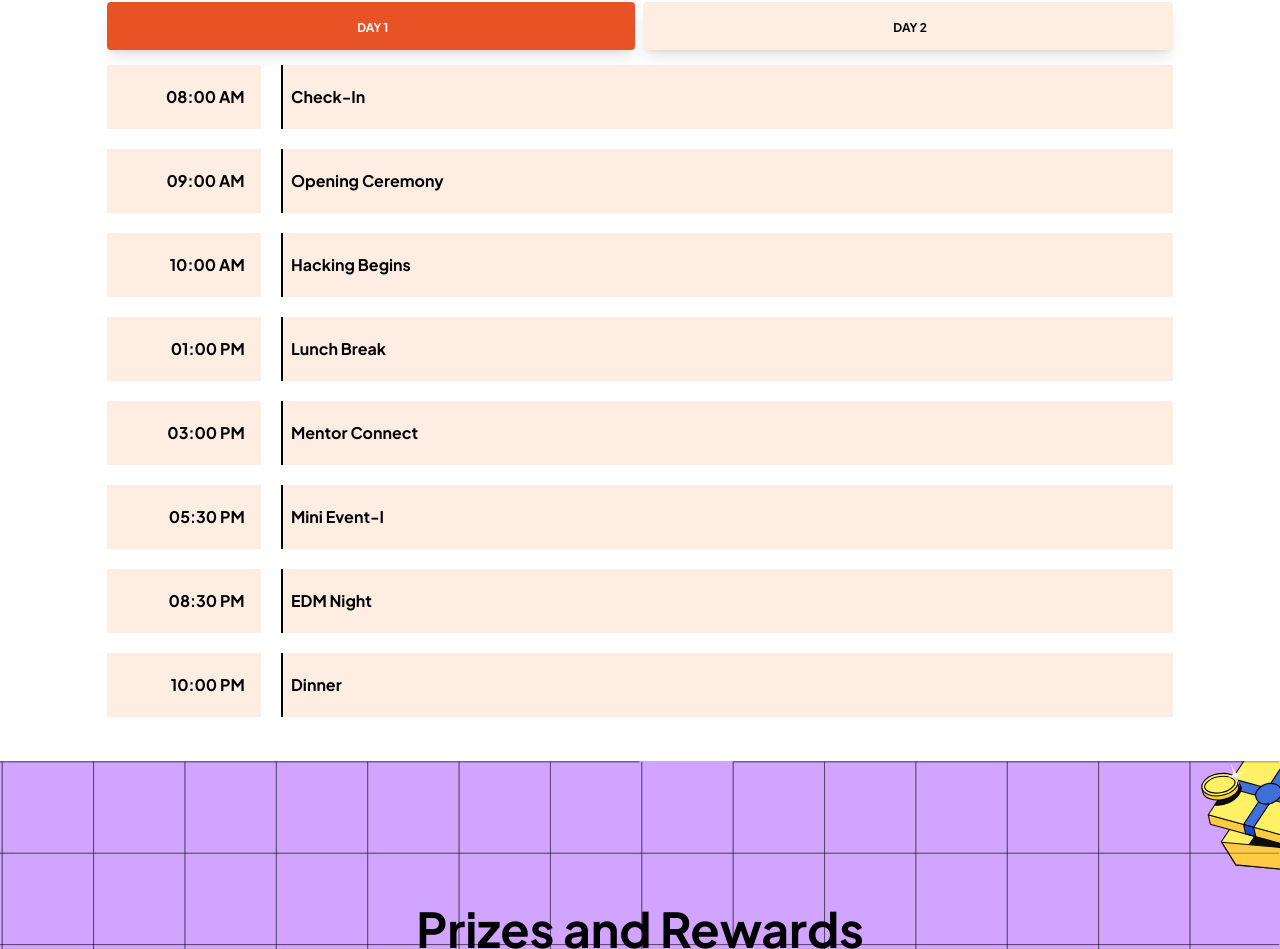
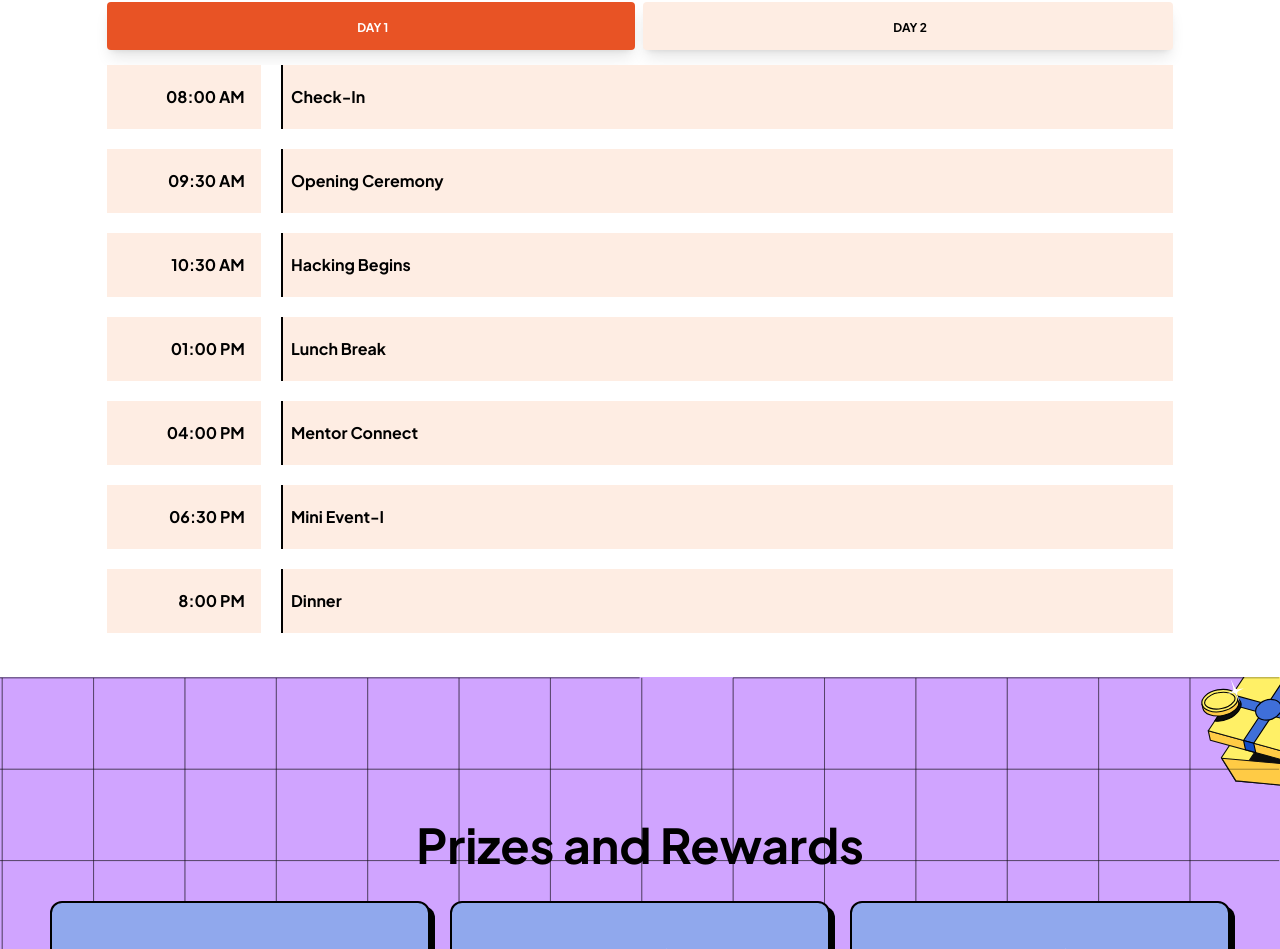
Before and after one commit to GDSC-NITJ/hackmol4.0, a Next.js app: page / in a window 1280 px wide. Shown: the part 1545-2494 px from the top of the page. Built offline with nearby package versions, Linux system fonts and the light colour scheme; a web font is replaced by a local one.

Commit message:
schedule update

```diff
--- a/src/components/Timeline/Schedule.js
+++ b/src/components/Timeline/Schedule.js
@@ -84,7 +84,7 @@ const Schedule = () => {
                         </div>
                         <div className={openTab === 1 ? "block flex mb-5 bg-white justify-between" : "hidden"} id="link1">
                             <div className='px-4 py-5 flex flex-[0.12] shrink-0 justify-end  bg-[#FEEDE3]'>
-                                    09:00 AM
+                                09:30 AM
 
 
 
@@ -96,7 +96,7 @@ const Schedule = () => {
                         </div>
                         <div className={openTab === 1 ? "block flex mb-5 bg-white justify-between" : "hidden"} id="link1">
                             <div className='px-4 py-5  flex flex-[0.12] shrink-0 justify-end  bg-[#FEEDE3]'>
-                                    10:00 AM
+                                10:30 AM
 
 
 
@@ -120,7 +120,7 @@ const Schedule = () => {
                         </div>
                         <div className={openTab === 1 ? "block flex mb-5 bg-white justify-between " : "hidden"} id="link1">
                             <div className='px-4 py-5 flex flex-[0.12] shrink-0 justify-end  bg-[#FEEDE3]'>
-                                    03:00 PM
+                                04:00 PM
 
 
 
@@ -132,7 +132,7 @@ const Schedule = () => {
                         </div>
                         <div className={openTab === 1 ? "block flex mb-5 bg-white justify-between" : "hidden"} id="link1">
                             <div className='px-4 py-5  flex flex-[0.12] shrink-0 justify-end  bg-[#FEEDE3]'>
-                                    05:30 PM
+                                06:30 PM
 
 
 
@@ -142,21 +142,10 @@ const Schedule = () => {
                                 Mini Event-I
                             </div>
                         </div>
+
                         <div className={openTab === 1 ? "block flex mb-5 bg-white justify-between" : "hidden"} id="link1">
                             <div className='px-4 py-5  flex flex-[0.12] shrink-0 justify-end  bg-[#FEEDE3]'>
-                                    08:30 PM
-
-
-
-
-                                </div>
-                                <div className='flex-[0.86] border-l-2 border-amber-700 border-black px-2 py-5  bg-[#FEEDE3]'>
-                                   EDM Night
-                                </div>
-                            </div>
-<div className={openTab === 1 ? "block flex mb-5 bg-white justify-between" : "hidden"} id="link1">
-                                <div className='px-4 py-5  flex flex-[0.12] shrink-0 justify-end  bg-[#FEEDE3]'>
-                                    10:00 PM
+                                8:00 PM
 
 
 
@@ -179,9 +168,10 @@ const Schedule = () => {
                                 Mini Event - II
                             </div>
                         </div>
+
                             <div className={openTab === 2 ? "block flex mb-5 bg-white justify-between" : "hidden"} id="link1">
                                 <div className='px-4 py-5  flex flex-[0.12] shrink-0 justify-end  bg-[#FEEDE3]'>
-                                    07:00 AM
+                                    09:30 AM
 
 
 
@@ -191,9 +181,9 @@ const Schedule = () => {
                                     Mentor Connect - II
                                 </div>
                             </div>
-                            {<div className={openTab === 2 ? "block flex mb-5 bg-white justify-between" : "hidden"} id="link1">
+                            <div className={openTab === 2 ? "block flex mb-5 bg-white justify-between" : "hidden"} id="link1">
                                 <div className='px-4 py-5  flex flex-[0.12] shrink-0 justify-end  bg-[#FEEDE3]'>
-                                    10:00 AM
+                                    10:30 AM
 
 
 
@@ -202,22 +192,10 @@ const Schedule = () => {
                                 <div className='flex-[0.86] border-l-2 border-amber-700 border-black px-2 py-5  bg-[#FEEDE3]'>
                                     Hacking Ends
                                 </div>
-                            </div>}
+                            </div>
                             <div className={openTab === 2 ? "block flex mb-5 bg-white justify-between" : "hidden"} id="link1">
                                 <div className='px-4 py-5  flex flex-[0.12] shrink-0 justify-end  bg-[#FEEDE3]'>
                                     12:00 PM
-
-
-
-
-                                </div>
-                                <div className='flex-[0.86] border-l-2 border-amber-700 border-black px-2 py-5  bg-[#FEEDE3]'>
-                                Project Showcase
-                                </div>
-                            </div>
-                            <div className={openTab === 2 ? "block flex mb-5 bg-white justify-between" : "hidden"} id="link1">
-                                <div className='px-4 py-5  flex flex-[0.12] shrink-0 justify-end  bg-[#FEEDE3]'>
-                                    02:00 PM
 
 
 
@@ -229,12 +207,13 @@ const Schedule = () => {
                             </div>
 
 
+
                         </div>
                     </div>
                 </div>
 
+</div>
 
-        </div>
             )
 }
 
```
Lines whose indentation alone changed are shown as unchanged.
